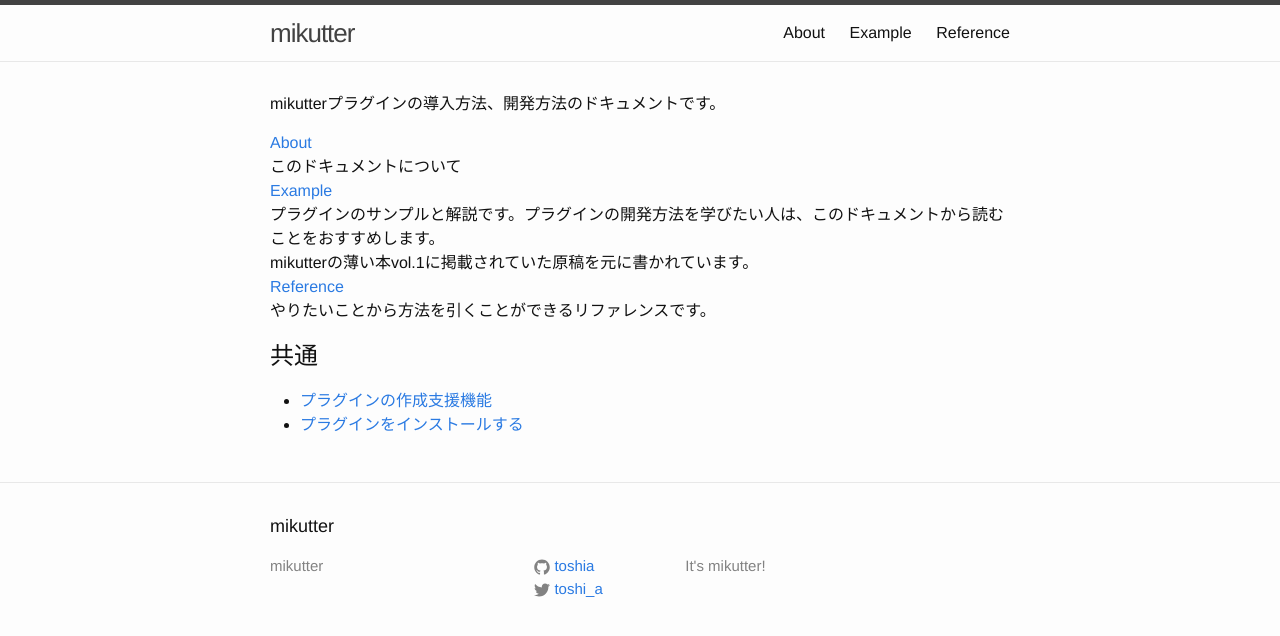
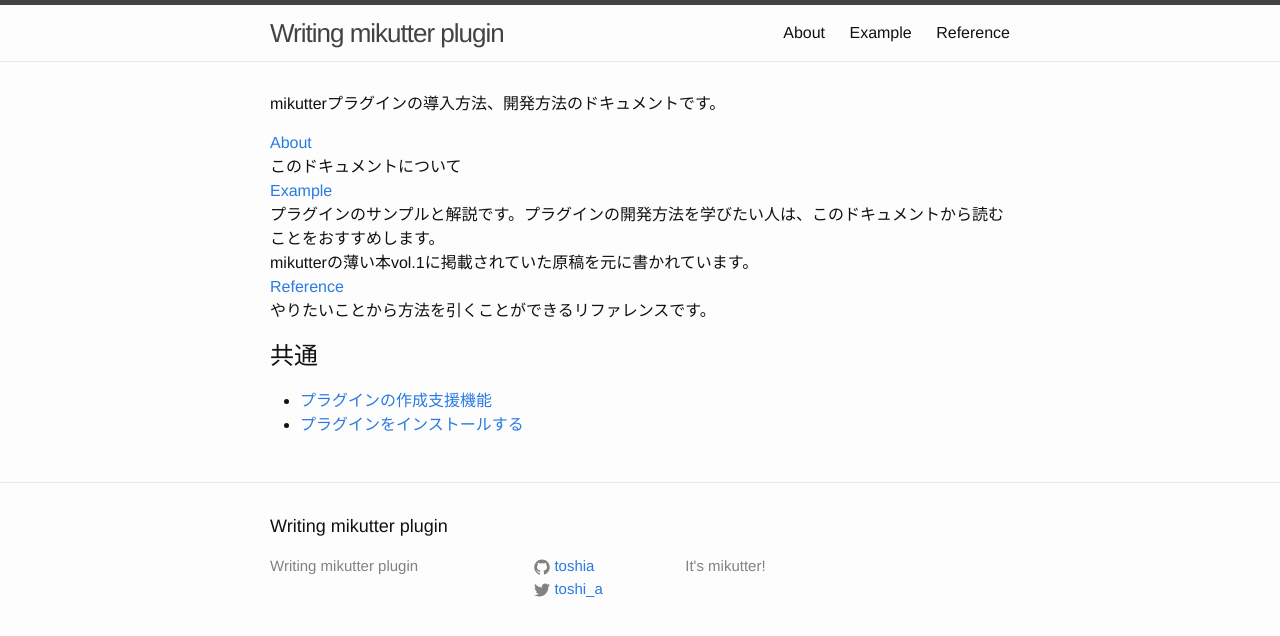
Before and after one commit to toshia/writing-mikutter-plugin, a Jekyll site: the page built from index.html, in a window 1280 px wide. Shown: the top 636 px of the page. Built offline with Jekyll 4.4.1, drawn with Linux system fonts in a browser that asks for light colours.

Commit message:
update title

```diff
--- a/_config.yml
+++ b/_config.yml
@@ -6,7 +6,7 @@
 # 'jekyll serve'. If you change this file, please restart the server process.
 
 # Site settings
-title: mikutter
+title: Writing mikutter plugin
 description: "It's mikutter!"
 baseurl: "/writing-mikutter-plugin" # the subpath of your site, e.g. /blog
 url: "https://toshia.github.io" # the base hostname & protocol for your site
```
